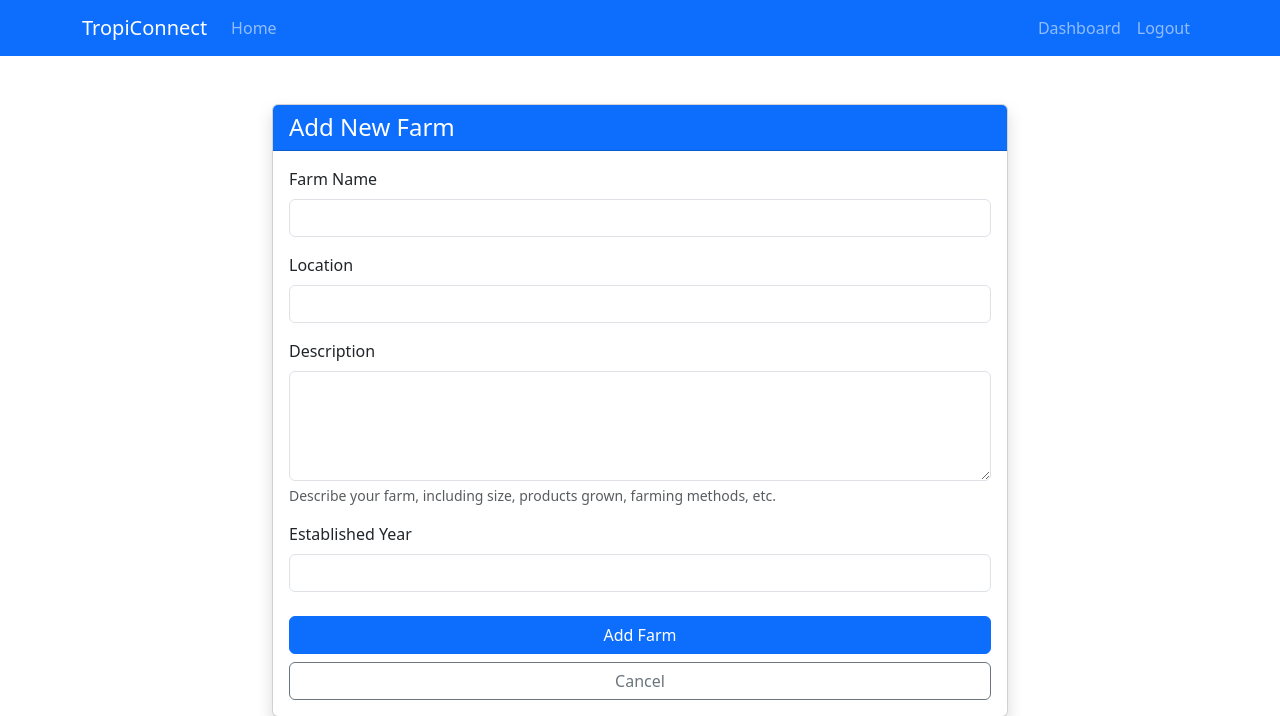
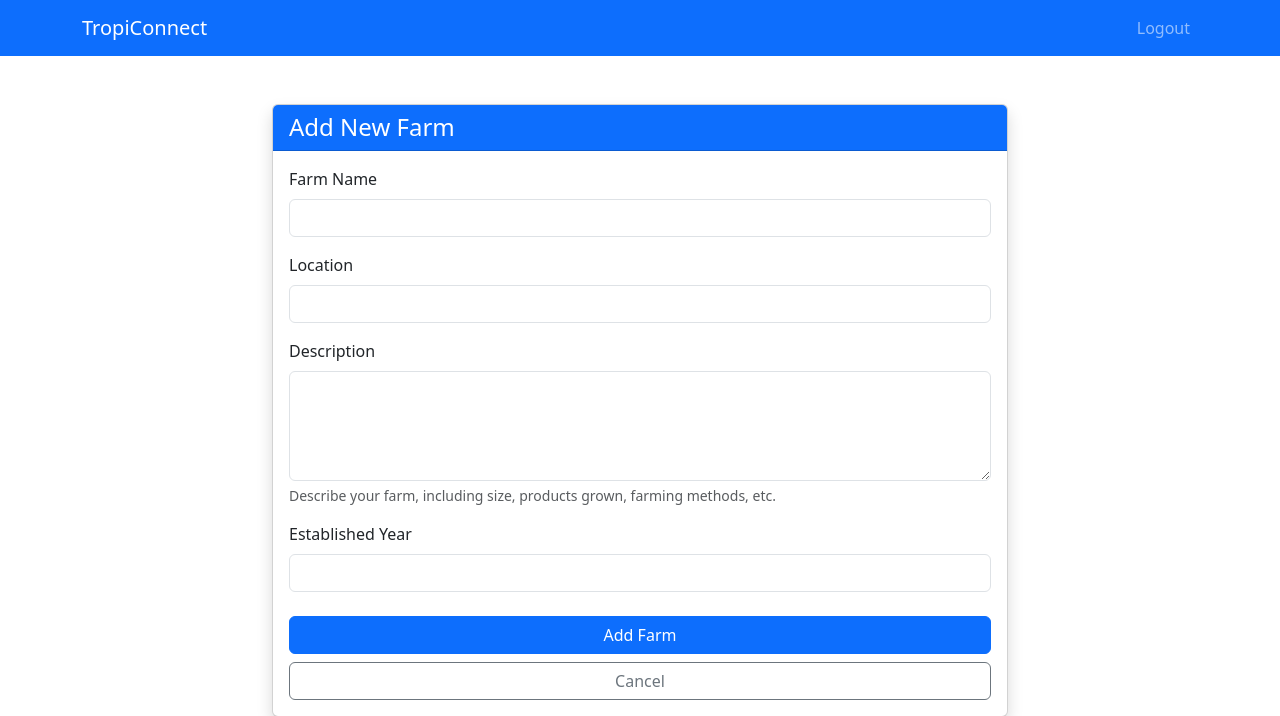
Before and after one commit to egoist945402376/CDIDEMO, a Django app: template tropiconnect/supplychain/templates/supplychain/add_farm.html in a window 1280 px wide. Shown: the top 716 px of the page. Run offline with Django 5.2, Linux system fonts and the light colour scheme; the template is opened without the code that fills it: values that come from a table or form of the project are taken from there, others are empty; a user stored in the database is signed in; tables that the repository leaves empty hold one stand-in row (values such as "Sample post").

Commit message:
Refined UI

```diff
--- a/tropiconnect/supplychain/templates/supplychain/base.html
+++ b/tropiconnect/supplychain/templates/supplychain/base.html
@@ -24,7 +24,6 @@
                 <div class="collapse navbar-collapse" id="navbarNav">
                     <ul class="navbar-nav me-auto">
                         <li class="nav-item">
-                            <a class="nav-link" href="{% url 'home' %}">Home</a>
                         </li>
                         <!-- Add more navigation items as needed -->
                     </ul>
@@ -32,10 +31,9 @@
                         {% if user.is_authenticated %}
                             {% if user.farmer_profile %}
                                 <li class="nav-item">
-                                    <a class="nav-link" href="{% url 'farmer_dashboard' %}">Dashboard</a>
                                 </li>
                                 <li class="nav-item">
-                                    <a class="nav-link" href="#">Logout</a>
+                                    <a class="nav-link" href="{% url 'home' %}">Logout</a>
                                 </li>
                             {% elif user.buyer_profile %}
                                 <li class="nav-item">
--- a/tropiconnect/supplychain/templates/supplychain/farmer_dashboard.html
+++ b/tropiconnect/supplychain/templates/supplychain/farmer_dashboard.html
@@ -25,7 +25,6 @@
             </div>
             <div>
                 <a href="{% url 'farmer_home' %}" class="btn btn-primary me-2"><i class="bi bi-house-door me-2"></i>{% trans 'Farmer Home' %}</a>
-                <a href="{% url 'logout' %}" class="btn btn-light"><i class="bi bi-box-arrow-right me-2"></i>{% trans 'Logout' %}</a>
             </div>
         </div>
     </div>
```
